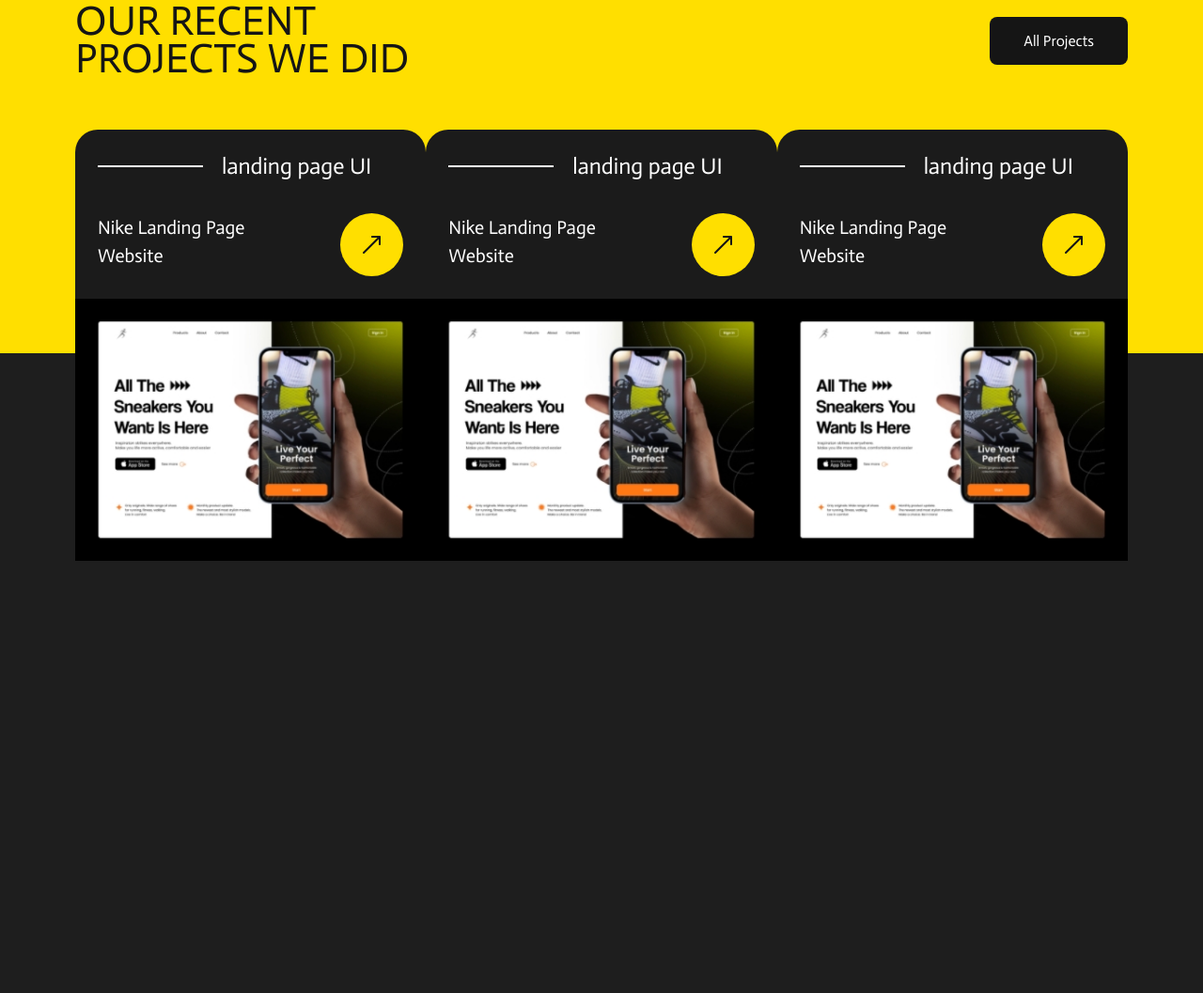
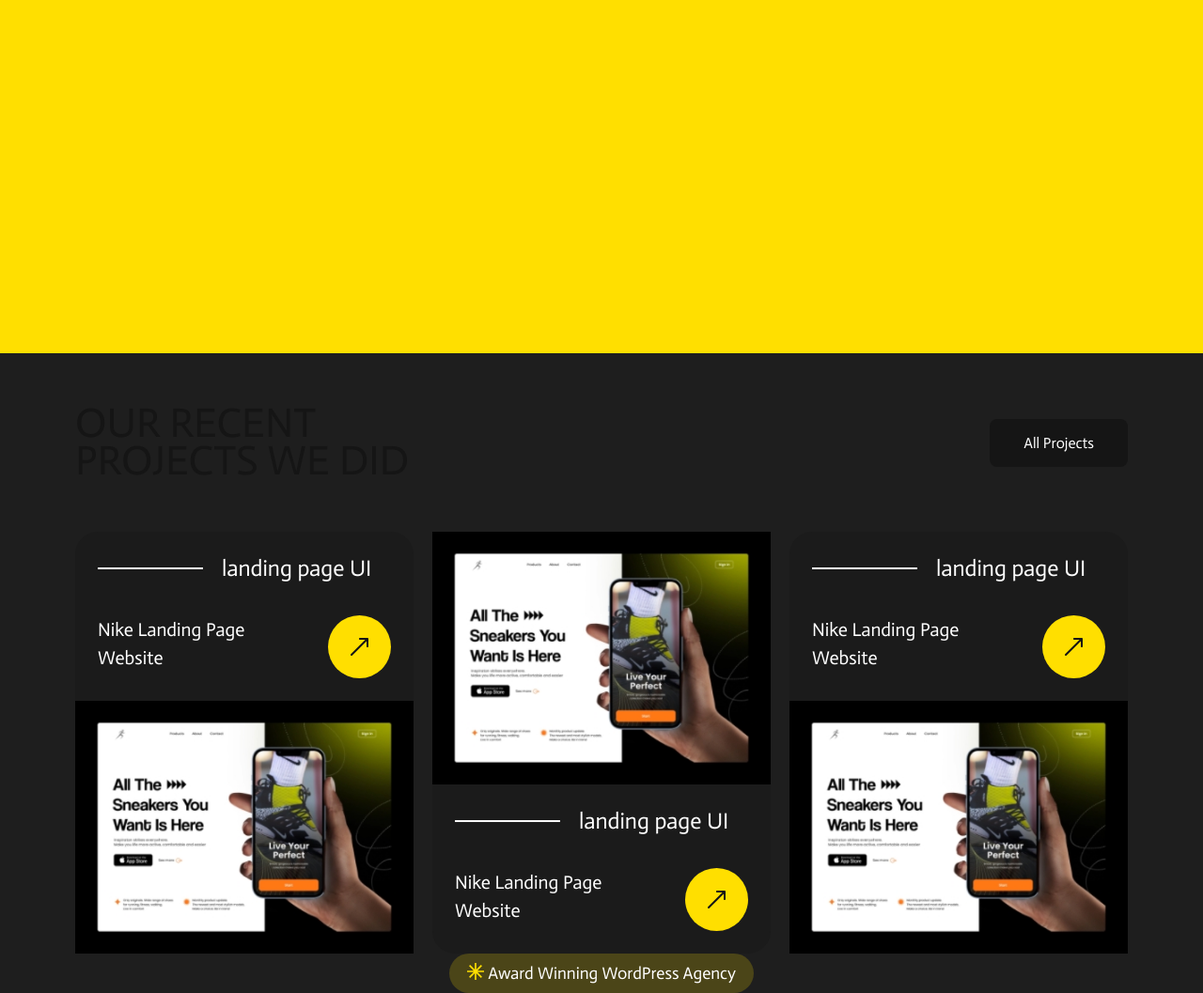
Before and after one commit to Staciv/agency, a plain HTML site: page index.html in a window 1280 px wide. Shown: the part 2848-3905 px from the top of the page at 94% size. Before the commit the page ends 3445 px from the top, so only its background shows below. Drawn offline with Linux system fonts and the light colour scheme.

Commit message:
add awards block

```diff
--- a/index.html
+++ b/index.html
@@ -9,6 +9,7 @@
 
     <title>Document</title>
   </head>
+
   <body>
     <header class="header">
       <div class="container">
@@ -88,7 +89,7 @@
     </section>
     <section class="services">
       <div class="container">
-        <div class="services-title-top">
+        <div class="services-title-top subtitle">
           <img src="./img/snowflake-services.svg" alt="snowflake" />
           <span>Our Services</span>
         </div>
@@ -148,7 +149,7 @@
       </div>
     </section>
     <section class="recent-projects">
-      <div class="bacgr-recent">
+      <div class="bacgr-recent"></div>
       <div class="container">
         <div class="recent-projects-title">
           <h1>
@@ -177,6 +178,9 @@
             </div>
           </div>
           <div class="recent-projects-card">
+            <div class="recent-projects-card-image">
+              <img src="./img/recent-image.jpeg" alt="image" />
+            </div>
             <div class="recent-projects-card-title">
               <div class="recent-line"></div>
               <h2>landing page UI</h2>
@@ -189,9 +193,6 @@
               <a href="#!">
                 <img src="./img/recent-arrow.svg" alt="arrow" />
               </a>
-              </div>
-              <div class="recent-projects-card-image">
-                <img src="./img/recent-image.jpeg" alt="image" />
             </div>
           </div>
           <div class="recent-projects-card">
@@ -214,6 +215,13 @@
           </div>
         </div>
       </div>
+    </section>
+    <section class="our__awards">
+      <div class="container">
+        <div class="our__awards-subtitle subtitle">
+          <img src="./img/snowflake-services.svg" alt="snowflake" />
+          <span>Award Winning WordPress Agency</span>
+        </div>
       </div>
     </section>
   </body>
--- a/reset.css
+++ b/reset.css
@@ -11,7 +11,7 @@ a,
 a:visited,
 a:hover {
     color: rgb(255, 255, 255);
-    text-decoration: none;
+       text-decoration: none;
 }
 
 a:focus,
--- a/responsive.css
+++ b/responsive.css
@@ -15,7 +15,7 @@
   /* section efficient */
 
   .efficient_top-left h1 {
-    font-size: 50px;
+        font-size: 50px;
     text-align: center;
   }
 }
@@ -69,6 +69,10 @@
   }
 
   /* section efficient */
+
+  .efficient {
+    margin-top: 68px;
+  }
 
   .efficient_top {
     display: flex;
@@ -144,6 +148,19 @@
 
 
 
+/* recent-projects  */
+
+
+.recent-projects-title {
+  display: flex;
+  flex-direction: column;
+  gap: 16px;
+  text-align: center;
+  justify-content: center;
+}
+
+
+
 }
 
 /* -------------------------------------------------------------- */
--- a/style.css
+++ b/style.css
@@ -15,6 +15,15 @@ body {
   max-width: 1440px;
   margin: 0 auto;
   padding: 0 80px;
+}
+
+.subtitle {
+  margin: 0 auto;
+  text-align: center;
+  padding: 10px 13px;
+  font-size: 18px;
+  border-radius: 50px;
+  background-color: rgb(255, 223, 0, 0.2);
 }
 
 .navigate {
@@ -175,13 +184,7 @@ body {
 }
 
 .services-title-top {
-  margin: 0 auto;
   width: 160px;
-  text-align: center;
-  padding: 10px 13px;
-  font-size: 18px;
-  border-radius: 50px;
-  background-color: rgb(255, 223, 0, 0.2);
 }
 
 .services-title-top img {
@@ -262,8 +265,6 @@ body {
 .bacgr-recent {
   height: 428px;
   background-color: rgb(255, 223, 0);
-
-  z-index: 999;
 }
 
 .recent-projects-title {
@@ -271,8 +272,6 @@ body {
   justify-content: space-between;
   align-items: center;
   padding-top: 55px;
-
-  z-index: 1;
 }
 
 .recent-projects-title h1 {
@@ -290,8 +289,9 @@ body {
 }
 
 .recent-projects-cards {
-    display: flex;
-    justify-content: space-between;
+  display: flex;
+  justify-content: space-between;
+  gap: 20px;
   margin-top: 55px;
 }
 
@@ -333,7 +333,13 @@ body {
 }
 
 .recent-projects-card-content a {
-    padding: 24px;
-    border-radius: 50%;
-    background: rgb(255, 223, 0);
+  padding: 24px;
+  border-radius: 50%;
+  background: rgb(255, 223, 0);
 }
+
+/* our__awards */
+
+.our__awards-subtitle {
+  width: 324px;
+}
```
Lines whose indentation alone changed are shown as unchanged.
